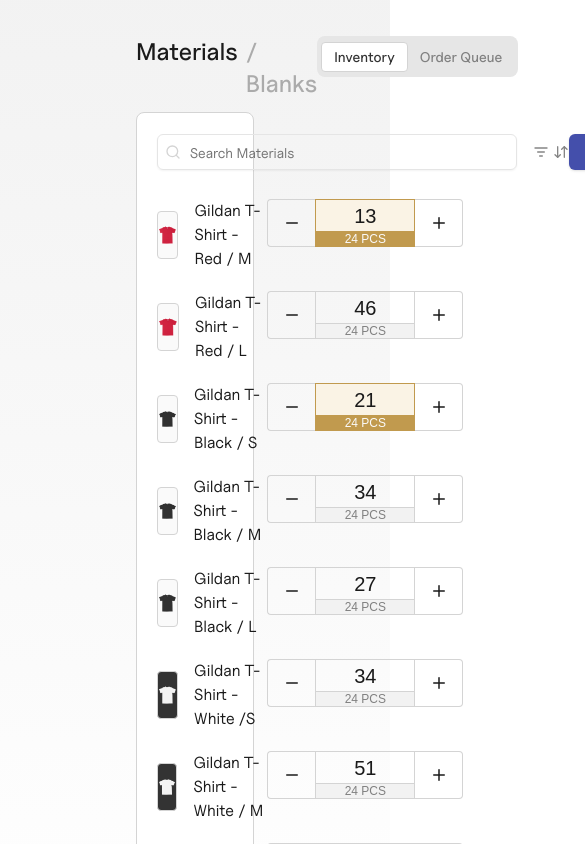
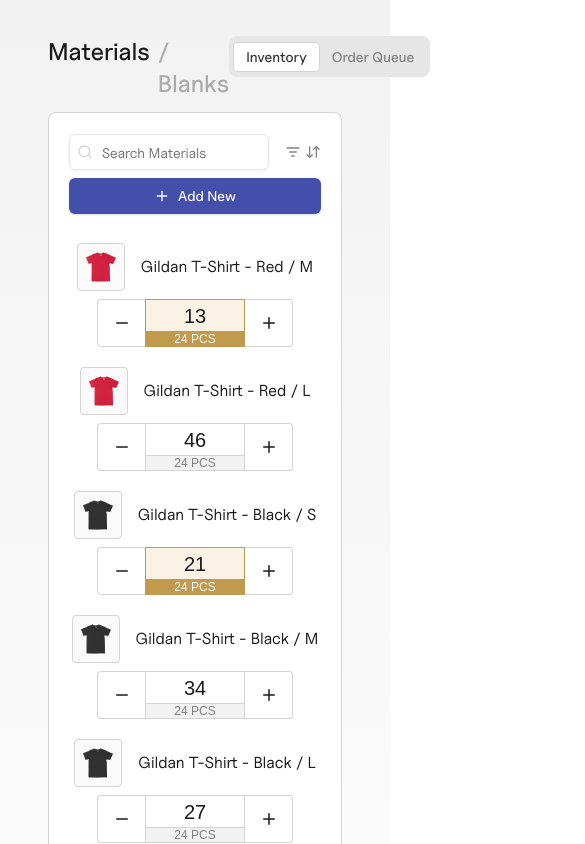
Before and after one commit to brennenho/lava-dev-challenge, a Next.js app: page / in a window 390 px wide. Shown: the top 844 px of the page, 585 px wide, since content can reach past the window. Built offline with nearby package versions, Linux system fonts and the light colour scheme; a web font is replaced by a local one.

Commit message:
improve small window formatting

```diff
--- a/src/app/page.tsx
+++ b/src/app/page.tsx
@@ -4,7 +4,7 @@
 export default function HomePage() {
   return (
     <main className="flex min-h-screen w-full flex-col bg-gradient-to-b from-[hsla(0,0%,95%,1)] to-[hsla(0,0%,100%,1)]">
-      <div className="px-[136px] py-9">
+      <div className="px-12 py-9 md:px-[136px]">
         <Tabs defaultValue="inventory">
           {/* header */}
           <div className="flex justify-between">
--- a/src/components/inventory.tsx
+++ b/src/components/inventory.tsx
@@ -19,7 +19,10 @@
             item.name.toLowerCase().includes(search.toLowerCase()),
           )
           .map((item) => (
-            <div className="flex justify-between p-2" key={item.name}>
+            <div
+              className="flex flex-col items-center justify-between gap-2 p-2 md:flex-row"
+              key={item.name}
+            >
               <div className="flex items-center gap-4">
                 <div
                   className={`flex h-12 w-12 items-center justify-center rounded-sm border ${item.img === "/white.png" ? "bg-muted-secondary" : "bg-primary-foreground"}`}
--- a/src/components/search-bar.tsx
+++ b/src/components/search-bar.tsx
@@ -9,11 +9,11 @@
 
 export default function SearchBar({ search, setSearch }: SearchBarProps) {
   return (
-    <div className="flex justify-between px-2 py-[9px]">
+    <div className="flex flex-col justify-between gap-2 px-2 py-[9px] md:flex-row">
       <div className="flex items-center gap-4">
         <Input
           placeholder="Search Materials"
-          className="w-[360px]"
+          className="w-full md:w-[360px]"
           icon={<Search className="h-4 w-4" />}
           value={search}
           onChange={(e) => setSearch(e.target.value)}
```
